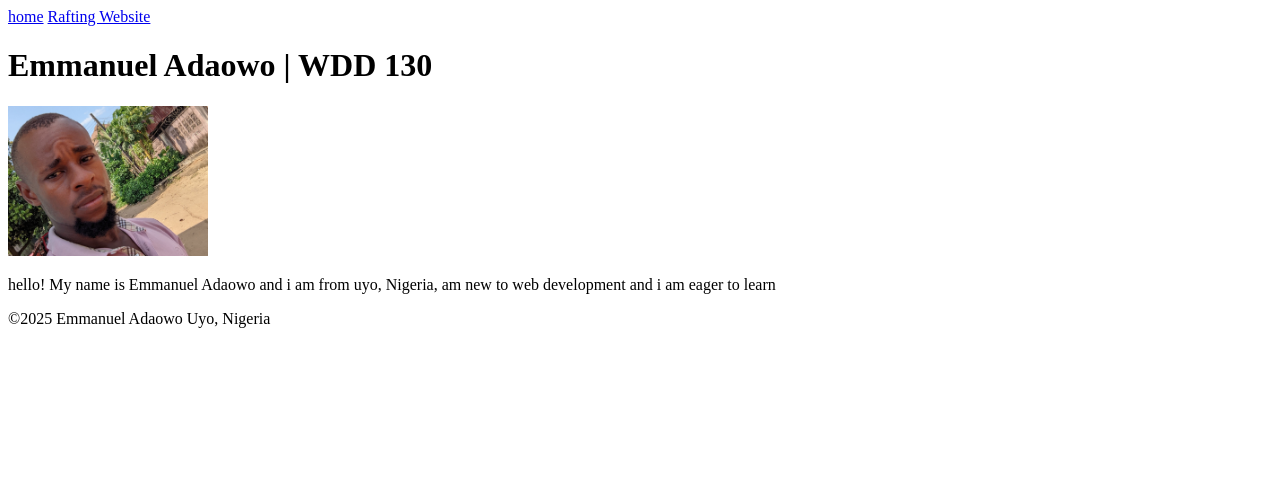
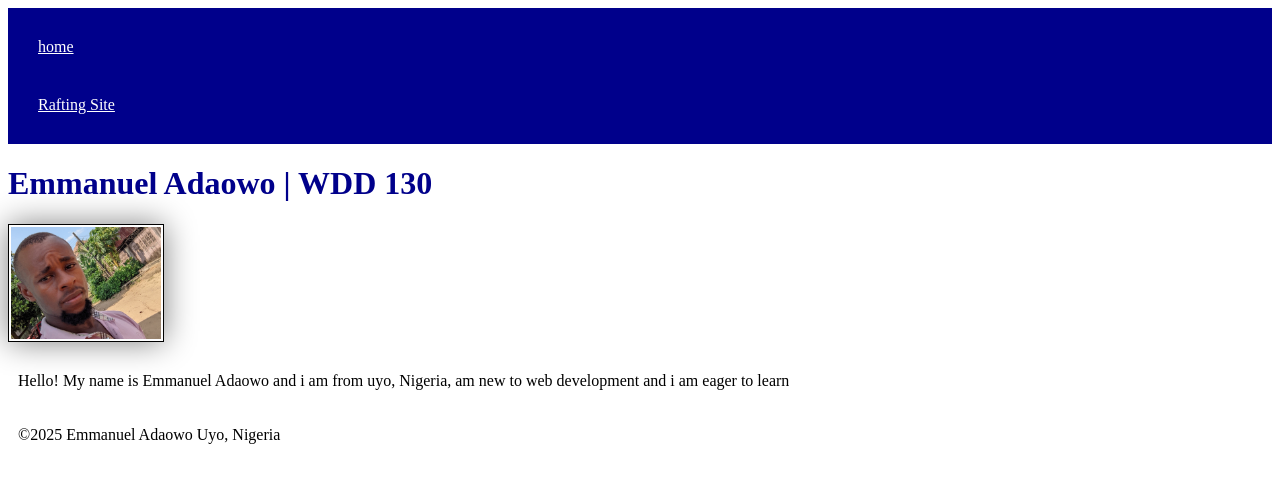
Before and after one commit to pato9988/wdd130, a plain HTML site: page index.html in a window 1280 px wide. Drawn offline with Linux system fonts and the light colour scheme.

Commit message:
added some styles to my current work

```diff
--- a/index.html
+++ b/index.html
@@ -2,20 +2,21 @@
 <html lang="en-US">
     <head>
         <meta charset="utf-8">
-        <meta name="viewpoint" content="width=device-width,initial-scale=1.0">
-        <title>Emmanuel Adaowo | WWD 130</title>
-        </head>
+        <meta name="viewport" content="width=device-width,initial-scale=1.0">
+        <title>Emmanuel Adaowo | WDD 130</title>
+<link rel="stylesheet" href="styles/styles.css">
+    </head>
         <body>
             <header>
                 <nav>
                     <a href="#">home</a>
-                    <a href="wwr/">Rafting Website</a>
+                    <a href="wwr/">Rafting Site</a>
                 </nav>
             </header>
                 <main>
                     <h1>Emmanuel Adaowo | WDD 130 </h1>
                     <img src="images/profile.jpg" alt="Hello, my name is Emmanuel Adaowo" width="200">
-                    <p>hello! My name is Emmanuel Adaowo and i am from uyo, Nigeria, am new to web development and i am eager to learn </p>
+                    <p>Hello! My name is Emmanuel Adaowo and i am from uyo, Nigeria, am new to web development and i am eager to learn </p>
                 </main>
                     <footer>
                         <p>©2025 Emmanuel Adaowo Uyo, Nigeria</p>
--- /dev/null
+++ b/styles/styles.css
@@ -0,0 +1,22 @@
+nav {
+    background-color: darkblue;
+padding: 10px;
+}
+nav a {
+    color: white;
+    display: block;
+    padding: 20px;
+}
+h1 {
+    color: darkblue;
+}
+img {
+    width: 150px;
+    height: auto;
+    border: 1px solid black;
+    padding: 2px;
+    box-shadow: 0 0 30px gray;
+}
+p {
+    padding: 10px;
+}
```
